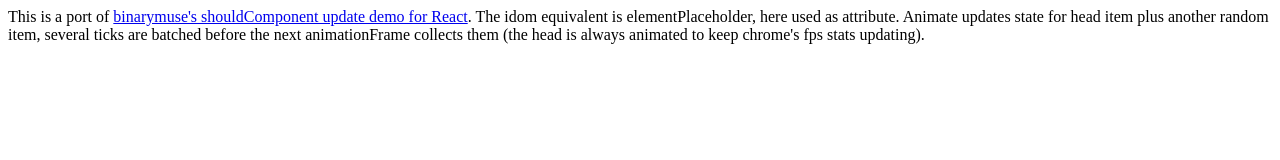
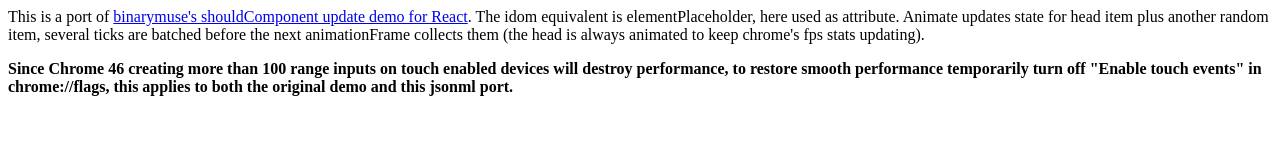
Before and after one commit to paolocaminiti/incremental-dom-jsonml, a plain HTML site: page demo/primer6/index.html in a window 1280 px wide. Drawn offline with Linux system fonts and the light colour scheme; a script that the page names is missing.

Commit message:
primer6 touch perf bottleneck message

```diff
--- a/demo/primer6/index.html
+++ b/demo/primer6/index.html
@@ -18,6 +18,8 @@
 </head>
 <body>
 	<p>This is a port of <a href="http://binarymuse.github.io/react-primer/build/index.html?6" target="_blank">binarymuse's shouldComponent update demo for React</a>. The idom equivalent is elementPlaceholder, here used as attribute. Animate updates state for head item plus another random item, several ticks are batched before the next animationFrame collects them (the head is always animated to keep chrome's fps stats updating).</p>
+	<p><strong>Since Chrome 46 creating more than 100 range inputs on touch enabled devices will destroy performance, to restore smooth performance temporarily turn off "Enable touch events" in chrome://flags, this applies to both the original demo and this jsonml port.</strong></p>
+
 	<div id="approot"></div>
 
 <script>
```
